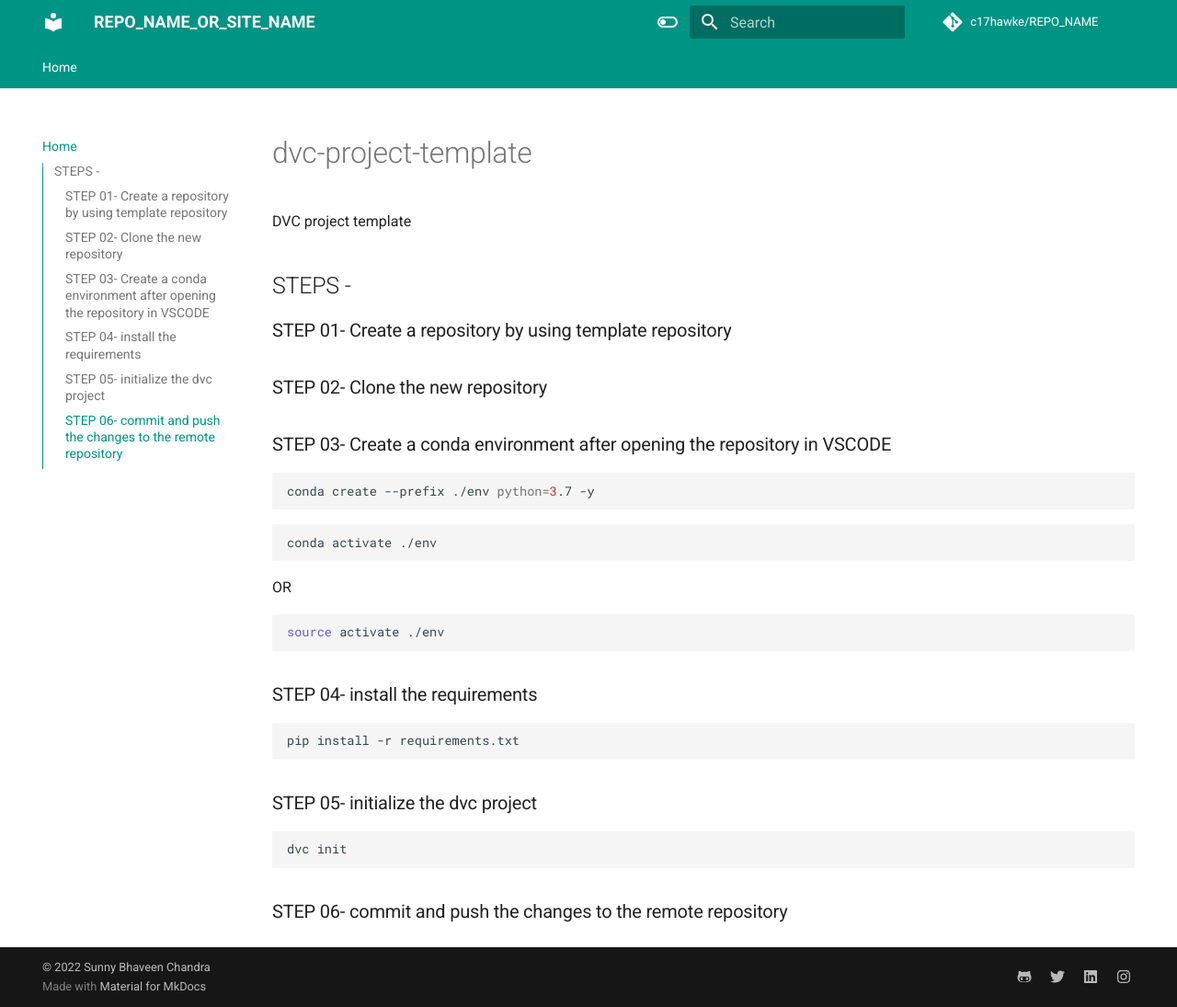
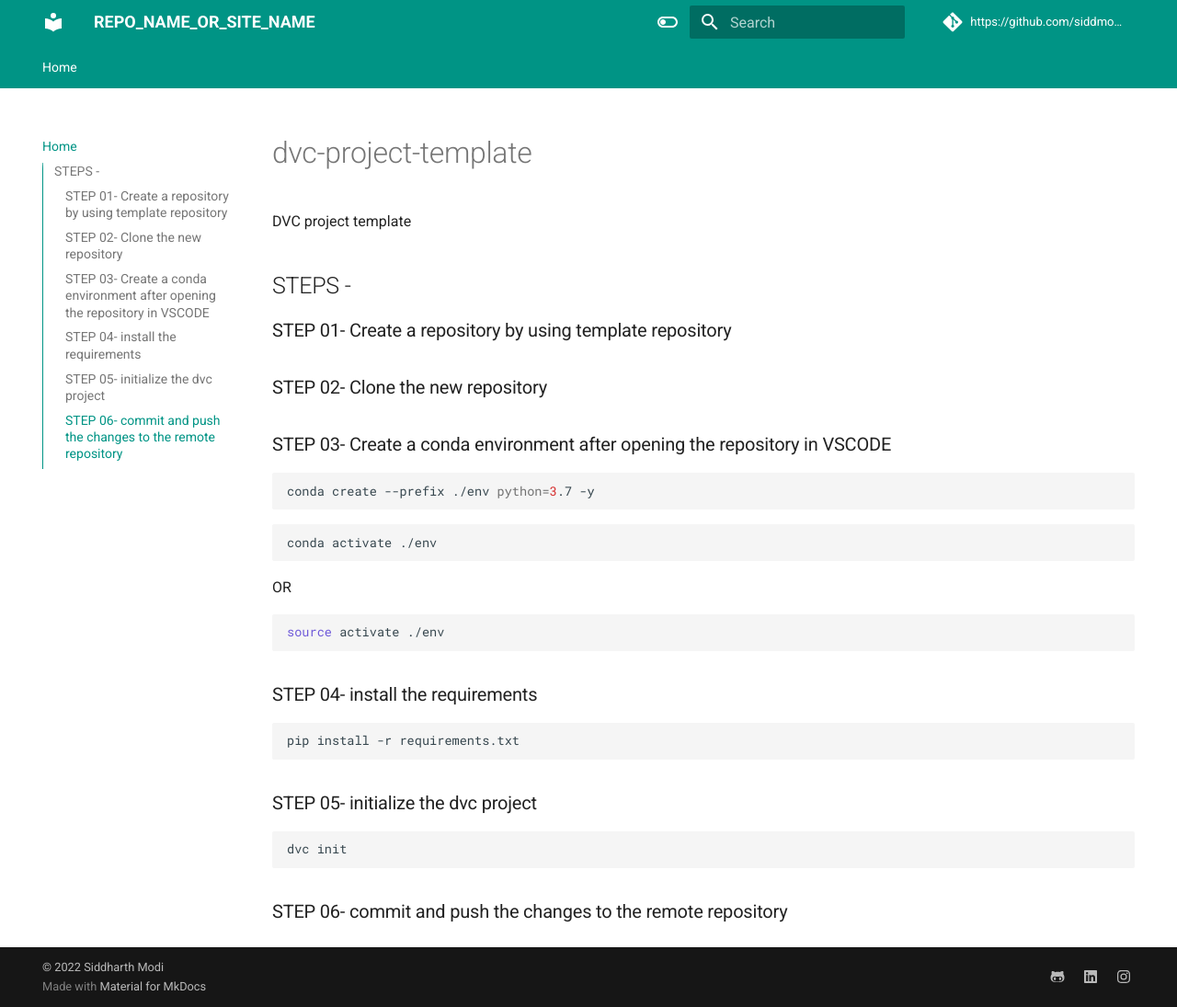
Before and after one commit to siddmodi/DVC-MkDocs-template, an MkDocs documentation site: the page built from docs/index.md, in a window 1280 px wide and 1095 px high. Shown: the whole window at 92% size. Built offline with MkDocs 1.6.1 and Material for MkDocs 9.7.7, drawn with Linux system fonts in a browser that asks for light colours; comment, search, counter and statistics services are not loaded.

Commit message:
Update mkdocs.yml

```diff
--- a/mkdocs.yml
+++ b/mkdocs.yml
@@ -4,13 +4,13 @@ site_name: REPO_NAME_OR_SITE_NAME
 nav:
   - Home: index.md
 
-site_author: Sunny Bhaveen Chandra
+site_author: Siddharth Modi
 site_description: >-
   DESCRIPTION
 
 # Repository
-repo_name: c17hawke/REPO_NAME
-repo_url: https://github.com/c17hawke/REPO_NAME
+repo_name: https://github.com/siddmodi?tab=repositories
+repo_url: https://github.com/siddmodi/REPO_NAME
 
 # Configuration
 theme:
@@ -39,13 +39,11 @@ theme:
 extra:
   social:
     - icon: fontawesome/brands/github-alt
-      link: https://github.com/c17hawke
-    - icon: fontawesome/brands/twitter
-      link: https://twitter.com/c17hawke
+      link: https://github.com/siddmodi
     - icon: fontawesome/brands/linkedin
-      link: https://linkedin.com/in/c17hawke
+      link: https://www.linkedin.com/in/siddharth-modi-81b868172/
     - icon: fontawesome/brands/instagram
-      link: https://www.instagram.com/c17hawke/
+      link: https://www.instagram.com/sidd.modi/
 
 extra_javascript:
   - javascripts/mathjax.js
@@ -70,4 +68,4 @@ plugins:
   - search
 
 copyright: |
-  &copy; 2022 <a href="https://github.com/c17hawke"  target="_blank" rel="noopener">Sunny Bhaveen Chandra</a>
+  &copy; 2022 <a href="https://github.com/siddmodi"  target="_blank" rel="noopener">Siddharth Modi</a>
```
